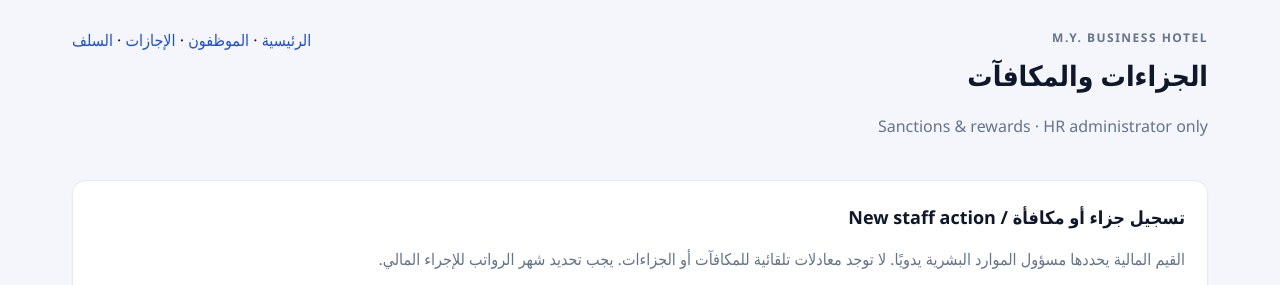
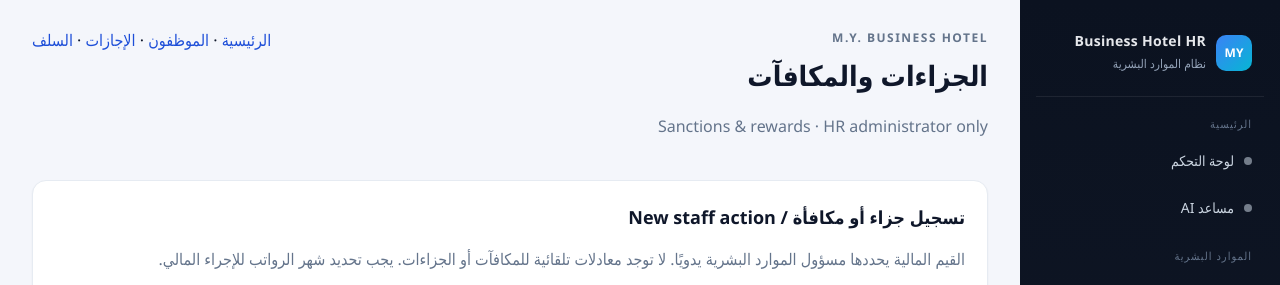
Before and after one commit to ms1813678-bit/ms1813678-bit-my-business-hotel, a Python web app: template app/templates/staff_actions.html in a window 1280 px wide. Shown: the top 285 px of the page. Run offline with Jinja, Linux system fonts and the light colour scheme; the template is opened without the code that fills it, so the values that code supplies are empty.

Commit message:
ui: modernize staff actions page with base layout

```diff
--- a/app/templates/staff_actions.html
+++ b/app/templates/staff_actions.html
@@ -1,13 +1,7 @@
-<!doctype html>
-<html lang="ar" dir="rtl">
-<head>
-  <meta charset="utf-8">
-  <meta name="viewport" content="width=device-width, initial-scale=1">
-  <title>الجزاءات والمكافآت | M.Y. Business Hotel</title>
-  <link rel="stylesheet" href="/static/app.css">
-</head>
-<body>
-<main class="shell">
+{% extends "base.html" %}
+{% set active_nav = "staff_actions" %}
+{% block title %}الجزاءات والمكافآت | M.Y. Business Hotel{% endblock %}
+{% block content %}
   <header class="topbar">
     <div><p class="eyebrow">M.Y. BUSINESS HOTEL</p><h1>الجزاءات والمكافآت</h1>
       <p class="muted">Sanctions & rewards · HR administrator only</p></div>
@@ -117,6 +111,4 @@
   <section class="notice">
     <p><strong>مهم:</strong> تسجيل «تم إطلاع الموظف» هو توثيق إداري بواسطة مسؤول الموارد البشرية بعد إطلاع الموظف أو توقيعه على المستند الورقي. هذا الإجراء ليس توقيعًا إلكترونيًا من الموظف؛ لا توجد حسابات دخول للموظفين في النظام الحالي. القيم المالية المعتمدة ستُربط بالرواتب عند اكتمال وحدة الرواتب.</p>
   </section>
-</main>
-</body>
-</html>
+{% endblock %}
```
